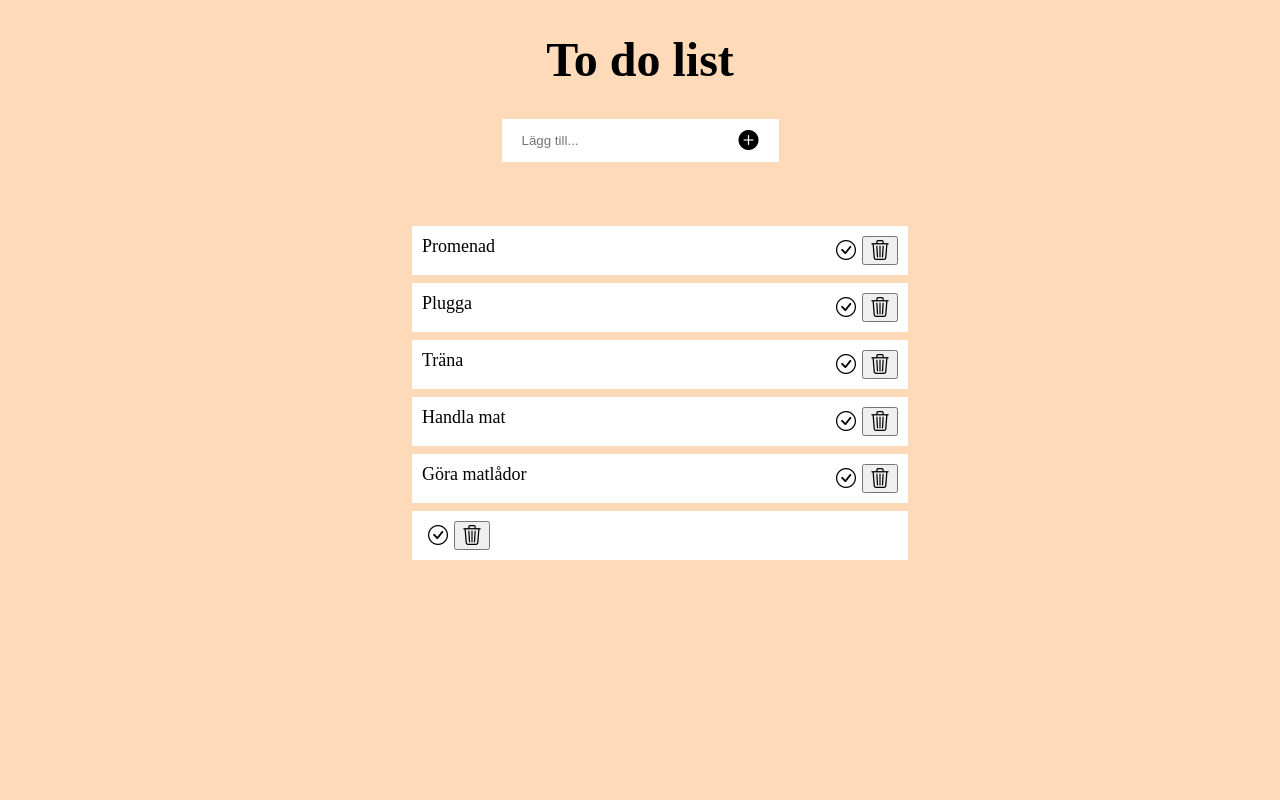
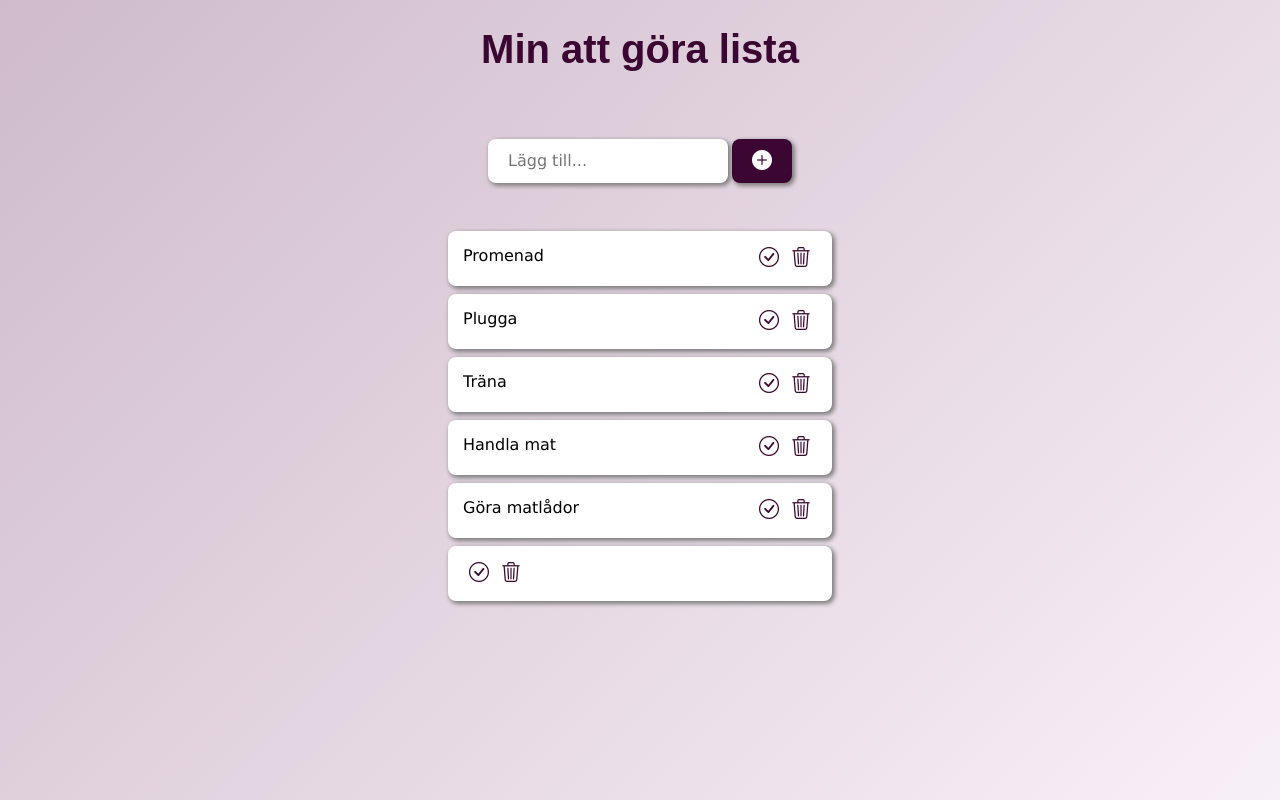
Before and after one commit to idadanielsson/Todo, a website built with Parcel: page src/index.html in a window 1280 px wide. Both pictures are taken after a click on the button 748 px from the left and 140 px from the top of the page. Built offline with nearby package versions, Linux system fonts and the light colour scheme.

Commit message:
Added modules map to break up my js code into seperate files

```diff
--- a/src/index.html
+++ b/src/index.html
@@ -4,14 +4,15 @@
     <meta charset="UTF-8">
     <meta http-equiv="X-UA-Compatible" content="IE=edge">
     <meta name="viewport" content="width=device-width, initial-scale=1.0">
-    <title>Document</title>
+    <title>Todo list</title>
     <link href="scss/main.scss" rel="stylesheet">
-    <script src="js/main.js" defer></script>
+    <script src="js/main.js" defer type="module"></script>
     <link rel="stylesheet" href="https://cdn.jsdelivr.net/npm/bootstrap-icons@1.9.1/font/bootstrap-icons.css">
 </head>
 <body>
+
     <div class="title">
-       <h1>To do list</h1>
+       <h1>Min att göra lista</h1>
     </div>
        <form class="form">
           <input type="text" class="form__input" id="todoinput" placeholder="Lägg till...">
--- a/src/js/main.js
+++ b/src/js/main.js
@@ -1,8 +1,11 @@
-class Todo {
-  constructor(todoItem) {
-    this.todoItem = todoItem;
-  }
-}
+import { Todo } from "./models/todo";
+
+let todoInput = document.getElementById("todoinput");
+let addBtn = document.getElementById("addbtn");
+
+
+
+localStorage.setItem("todo-info", JSON.stringify(Todo));
 
 let firstTodo = new Todo("Promenad");
 let secondTodo = new Todo("Plugga");
@@ -10,21 +13,25 @@ let thirdTodo = new Todo("Träna");
 let fourthTodo = new Todo("Handla mat");
 let fifthTodo = new Todo("Göra matlådor");
 
-
-
+let saveTask = JSON.stringify(Todo);
 
 let tasks = [firstTodo, secondTodo, thirdTodo, fourthTodo, fifthTodo];
-
 
 let listContainer = document.getElementById("myList");
 
 function createHTML() {
+
+    listContainer.innerHTML = "";
 
   for (let i = 0; i < tasks.length; i++) {
     let item = document.createElement("li");
     let todoDiv = document.createElement("div");
     let checkButton = document.createElement("button");
     let deleteButton = document.createElement("button");
+
+    if(tasks[i].done === true) {
+        item.classList.toggle("complited");
+    }
 
     item.classList.add("list__item");
     listContainer.appendChild(item);
@@ -41,30 +48,32 @@ function createHTML() {
     deleteButton.classList.add("list__deletebtn");
     todoDiv.appendChild(deleteButton);
 
-    deleteButton.addEventListener("click", () => {
-      removeItem(tasks[i]);
-    });
-    checkButton.addEventListener("click", () => {
-      checkItem(tasks[i]);
+    deleteButton.addEventListener("click", (e) => {
+       let index = e.target.getAttribute("value");
+       tasks.splice(index, 1);
+       console.log(tasks);
+       item.remove();
     });
 
-    function removeItem() {
-      item.remove();
-      console.log(tasks);
+    checkButton.addEventListener("click", () => {
+      checkItem(i);
+    });
 
+    function checkItem() {
+        console.log(tasks);
+        tasks[i].done = !tasks[i].done;
+        createHTML();
 
-    }
-
-    function checkItem(tasks) {
-      item.classList.toggle("complited");
     }
   }
 }
 
+
+
 createHTML();
 
-let addBtn = document.getElementById("addbtn");
 addBtn.addEventListener("click", addTask);
+
 
 function addTask() {
   listContainer.innerHTML = "";
@@ -72,7 +81,6 @@ function addTask() {
   let newItem = new Todo(todoInput.value);
   todoInput.value = "";
   tasks.push(newItem);
-  localStorage.setItem('tasks', JSON.stringify(tasks));
+  createHTML();
 
-  createHTML();
 }
--- /dev/null
+++ b/src/js/models/todo.js
@@ -0,0 +1,6 @@
+export class Todo {
+    constructor(todoItem) {
+      this.todoItem = todoItem;
+      this.done = false;
+    }
+  }
--- /dev/null
+++ b/src/scss/_form.scss
@@ -0,0 +1,48 @@
+@use "variables" as v;
+
+body {
+    margin: 0;
+    padding: 0;
+    height: 100vh;
+    background: linear-gradient(135deg, rgb(207, 187, 202), v.$primaryColor) ;
+}
+
+
+.title, .form {
+    display: flex;
+    justify-content: center;
+    font-size: 20px;
+    font-family: Arial, Helvetica, sans-serif;
+    color: v.$secondaryColor;
+    margin-bottom: 40px;
+
+}
+
+.form {
+
+    &__input, &__btn {
+        padding: 10px 20px;
+        margin: 0 2px;
+        border: none;
+        background-color: white;
+        font-size: 16px;
+        font-family: Verdana, Geneva, Tahoma, sans-serif;
+        box-shadow: 2px 2px 4px 1px gray;
+        border-radius: 0.5rem;
+    }
+
+    &__btn {
+        color: white;
+        background: v.$secondaryColor;
+        cursor: pointer;
+        transition: all 0.3s;
+
+        :hover {
+            color: gray;
+        }
+    }
+}
+
+.bi {
+    font-size: 20px;
+}
--- a/src/scss/_list.scss
+++ /dev/null
@@ -1,75 +0,0 @@
-@use "variables" as v;
-
-body {
-    margin: 0;
-    padding: 0;
-    background-color: v.$primaryColor;
-}
-
-.title, .form {
-    display: flex;
-    justify-content: center;
-    font-size: 24px;
-}
-
-.form {
-
-    &__input, &__btn {
-        padding: 10px 20px;
-        border: none;
-        background-color: white;
-
-    }
-}
-
-
-
-
-
-
-.bi {
-    font-size: 20px;
-}
-
-form button:hover {
-    background-color: rgb(237, 234, 234);
-    color: white;
-
-}
-
-.list {
-   display: flex;
-   justify-content: center;
-   align-items: center;
-   margin-top: 40px;
-
-
-
-    &__container {
-        width: 40%;
-        list-style-type: none;
-    }
-
-    &__item {
-        background-color: white;
-        color: black;
-        margin: 0.5rem;
-        padding: 10px;
-        font-size: 18px;
-        display: flex;
-        justify-content: space-between;
-    }
-
-    &__checkbtn {
-        background-color: white;
-        border: none;
-        font-size: 20px;
-
-    }
-
-}
-
-.complited {
-    text-decoration: line-through;
-    opacity: 0.5;
-}
--- /dev/null
+++ b/src/scss/_todo.scss
@@ -0,0 +1,50 @@
+@use "variables" as v;
+
+.list {
+   display: flex;
+   justify-content: center;
+   align-items: center;
+
+    &__container {
+        min-width: 30%;
+        list-style-type: none;
+        margin: 0;
+        padding: 0;
+    }
+
+    &__item {
+        display: flex;
+        justify-content: space-between;
+        background-color: white;
+        color: black;
+        margin-top: 0.5rem;
+        padding: 15px;
+        font-size: 16px;
+        font-family: Verdana, Geneva, Tahoma, sans-serif;
+        border-radius: 0.5rem;
+        box-shadow: 2px 2px 4px 1px gray;;
+    }
+
+    &__checkbtn, &__deletebtn {
+        background-color: white;
+        color: v.$secondaryColor;
+        border: none;
+
+        :hover {
+            color: rgb(9, 198, 9);
+        }
+    }
+
+    &__deletebtn {
+
+        :hover {
+            color: red;
+        }
+    }
+
+}
+
+.complited {
+    text-decoration: line-through;
+    opacity: 0.5;
+}
--- a/src/scss/_variables.scss
+++ b/src/scss/_variables.scss
@@ -1,3 +1,4 @@
 // Colors
 
-$primaryColor: rgb(255,218,185);
+$primaryColor: rgb(248, 240, 248);
+$secondaryColor: rgb(59, 6, 50);
--- a/src/scss/main.scss
+++ b/src/scss/main.scss
@@ -1,2 +1,3 @@
 @use "variables";
-@use "list";
+@use "todo";
+@use "form";
```
Also changed, not shown: dist/index.html, 6 other files.
